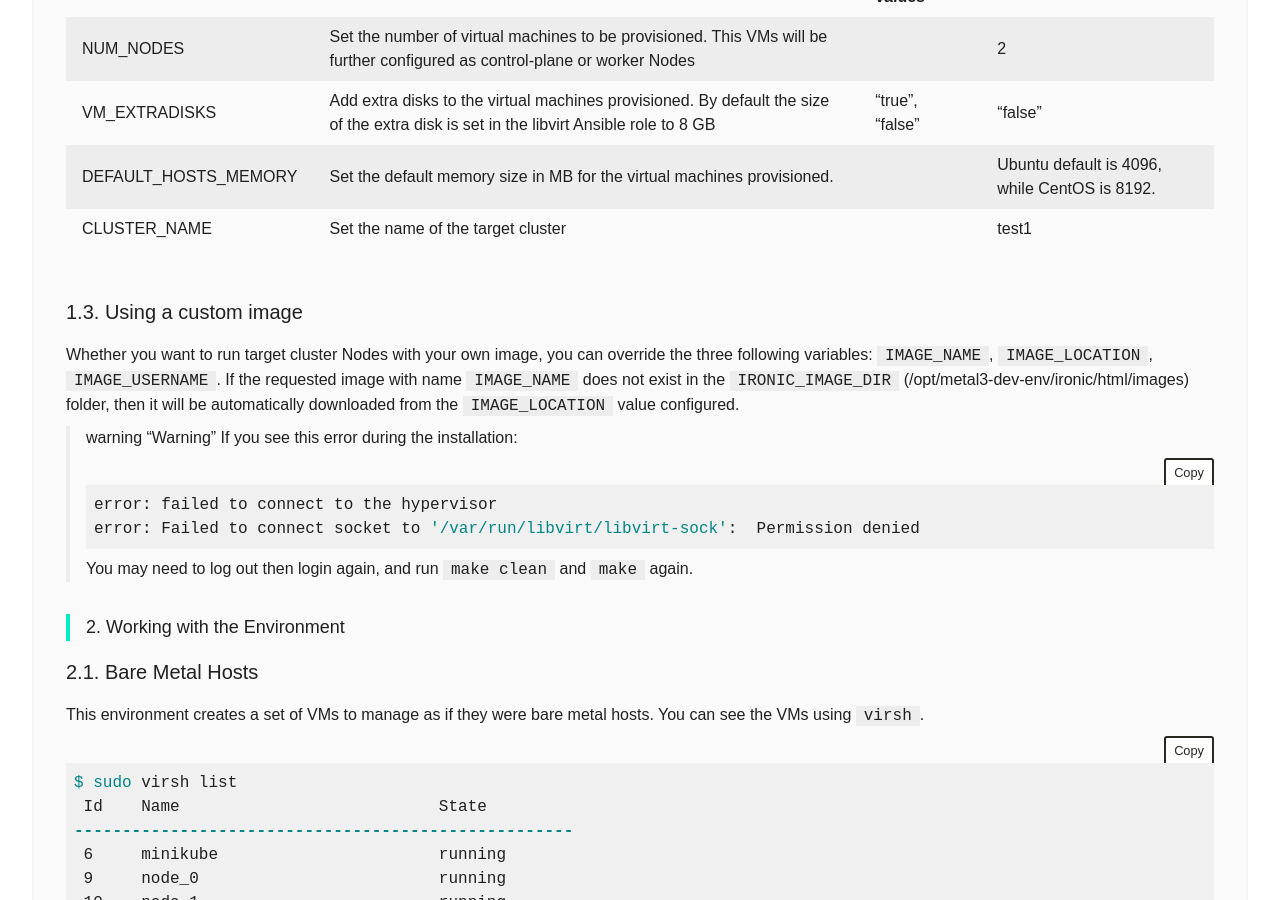
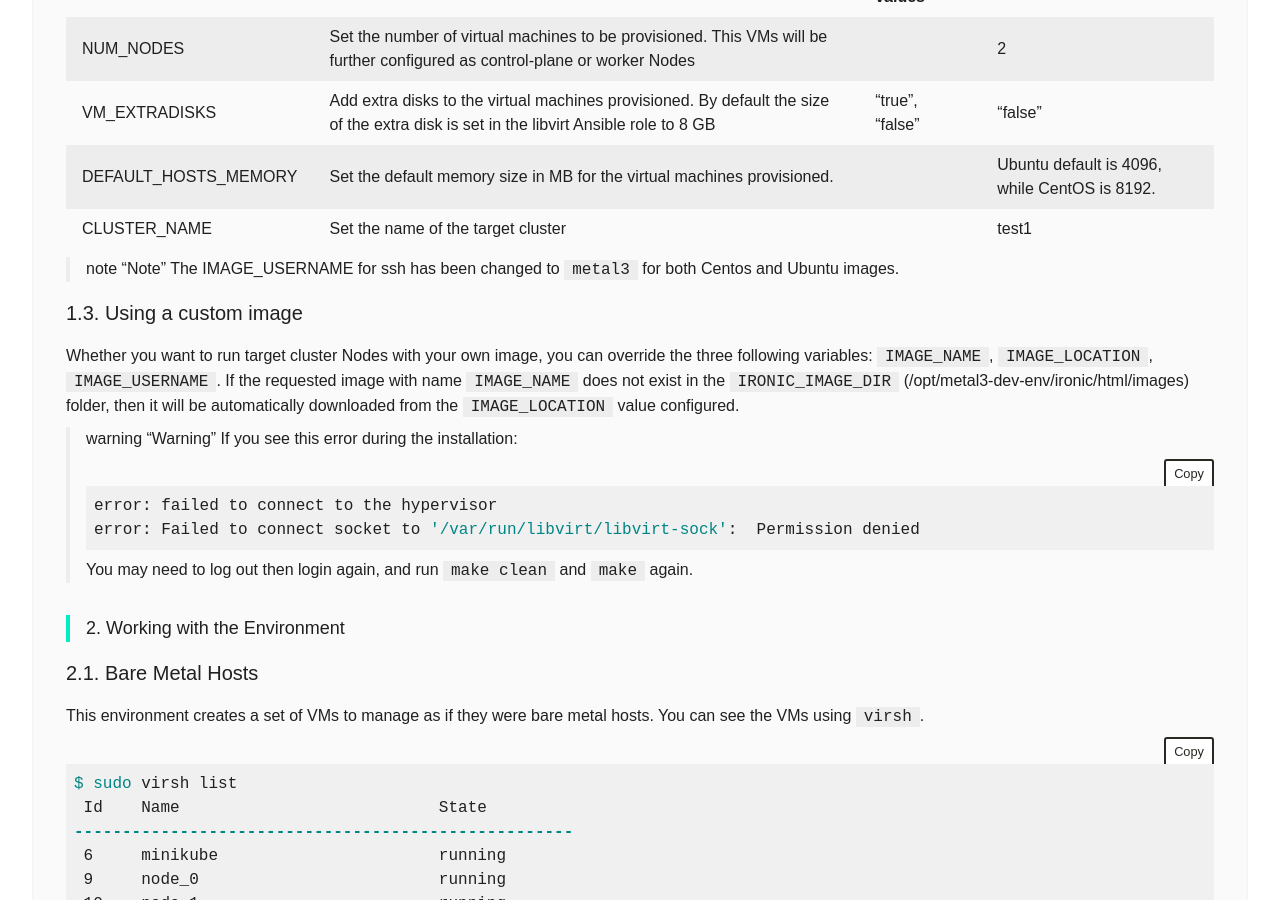
Before and after one commit to metal3-io/metal3-io.github.io, a Jekyll site: the page built from try-it.md, in a window 1280 px wide and 900 px high, scrolled down 5177 px. Built offline with Jekyll 4.4.1, drawn with Linux system fonts in a browser that asks for light colours; nearby versions of some CDN libraries; comment, search, counter and statistics services are not loaded; some of the changed text lies outside the part shown.

Commit message:
Reflect the change of ssh username to metal3 for all images

````diff
--- a/try-it.md
+++ b/try-it.md
@@ -116,7 +116,7 @@ can configure the following
 | IMAGE_OS                       | OS of the image to boot the nodes from, overriden by IMAGE\_\* if set                                                                                                                                                                                    | "Centos", "Cirros", "FCOS", "Ubuntu" | "Centos"                                                     |
 | IMAGE_NAME                     | Image for target hosts deployment                                                                                                                                                                                                                        |                                      | "CentOS-8-GenericCloud-8.1.1911-20200113.3.x86_64.qcow2"                    |
 | IMAGE_LOCATION                 | Location of the image to download                                                                                                                                                                                                                        | <URL>                                | https://cloud.centos.org/centos/8/x86_64/images/                     |
-| IMAGE_USERNAME                 | Image username for ssh                                                                                                                                                                                                                                   |                                      | "centos"                                                     |
+| IMAGE_USERNAME                 | Image username for ssh                                                                                                                                                                                                                                   |                                      | "metal3"                                                     |
 | IRONIC_IMAGE                   | Container image for local ironic services                                                                                                                                                                                                                |                                      | "quay.io/metal3-io/ironic"                                   |
 | VBMC_IMAGE                     | Container image for vbmc container                                                                                                                                                                                                                       |                                      | "quay.io/metal3-io/vbmc"                                     |
 | SUSHY_TOOLS_IMAGE              | Container image for sushy-tools container                                                                                                                                                                                                                |                                      | "quay.io/metal3-io/sushy-tools"                              |
@@ -143,6 +143,8 @@ There also other variables that are used throughout the metal3-dev-env environme
 | DEFAULT_HOSTS_MEMORY     | Set the default memory size in MB for the virtual machines provisioned.        |  | Ubuntu default is 4096, while CentOS is 8192. |
 | CLUSTER_NAME             | Set the name of the target cluster                        |  | test1 |
 
+> note "Note"
+> The IMAGE_USERNAME for ssh has been changed to `metal3` for both Centos and Ubuntu images.
 <br>
 
 ### 1.3. Using a custom image
@@ -361,10 +363,10 @@ Expiry Time          MAC address        Protocol  IP address                Host
 2020-02-05 11:59:18  00:f8:16:dd:3b:a1  ipv4      192.168.111.21/24         node-1          -
 ```
 
-The default username for the CentOS image is `centos`.
+The default username for the CentOS image is `metal3`.
 
 ```sh
-$ ssh centos@192.168.111.21
+$ ssh metal3@192.168.111.21
 ```
 
 ### 2.3. Deprovisioning Cluster and Machines
@@ -475,10 +477,10 @@ $ sudo virsh net-dhcp-leases baremetal
  2019-05-06 19:04:18  00:1c:cc:c6:29:3d  ipv4      192.168.111.21/24         node-1          -
 ```
 
-The default user for the CentOS image is `centos`.
+The default user for the CentOS image is `metal3`.
 
 ```sh
-ssh centos@192.168.111.20
+ssh metal3@192.168.111.20
 ```
 
 There is another helper script to deprovision a host.
````
